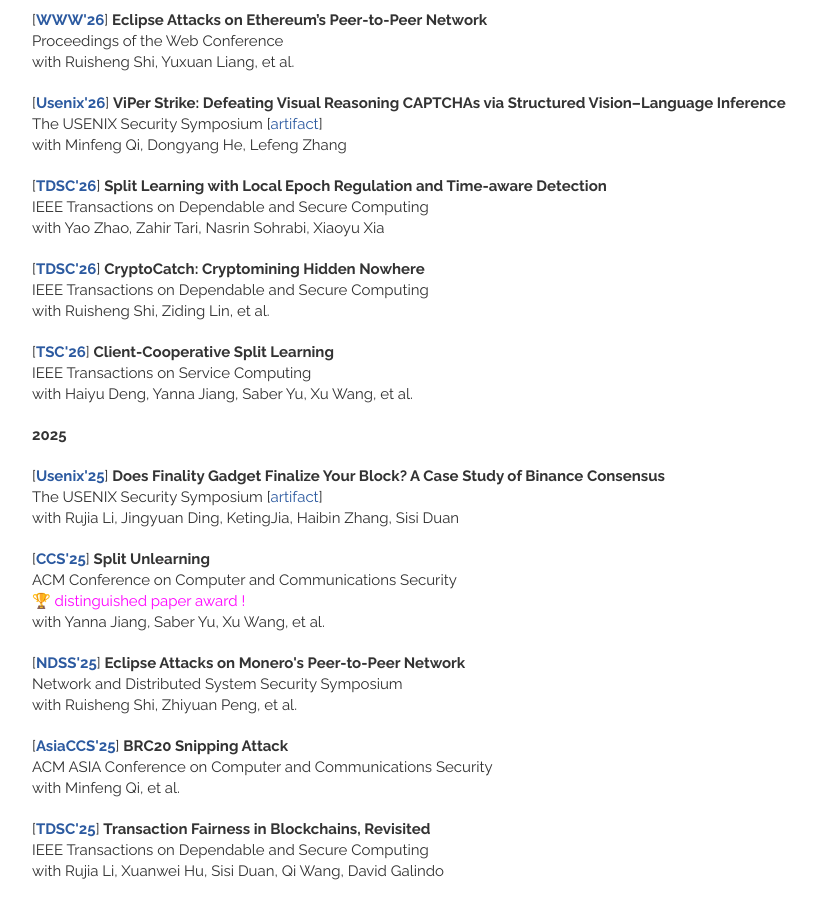
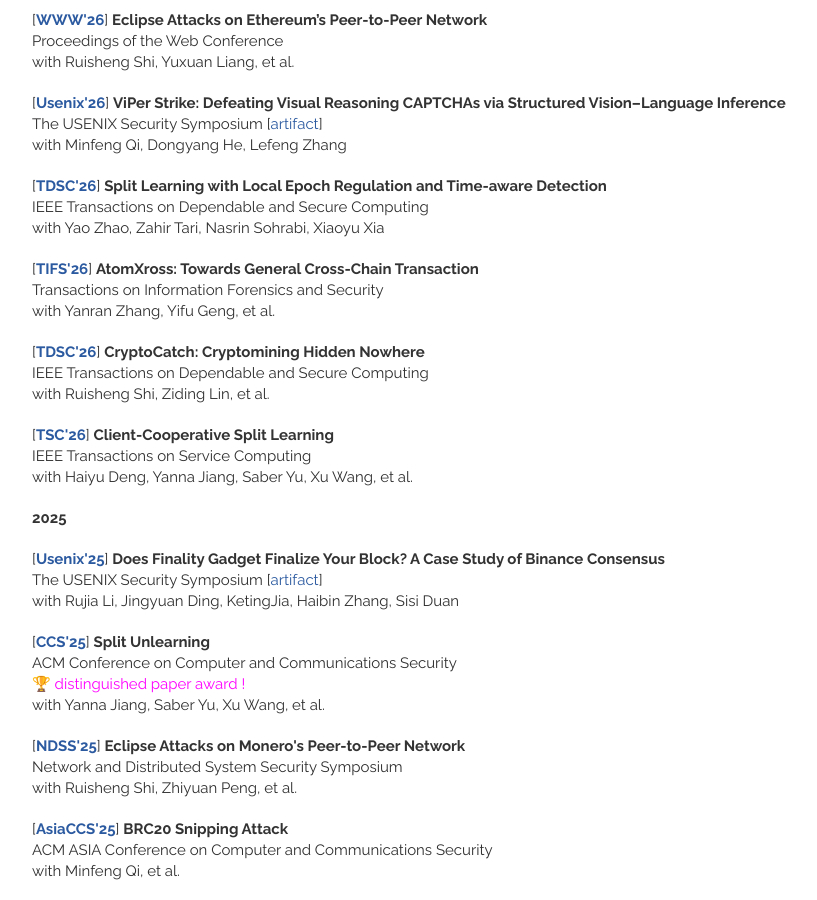
Before and after one commit to qinwang-git/qinwang-git.github.io, a Jekyll site: the page built from publications.html, in a window 1280 px wide and 900 px high, scrolled down 752 px. Shown: the whole window, without its empty margins (148-965 px from the left). Built offline with Jekyll 4.4.1, drawn with Linux system fonts in a browser that asks for light colours; nearby versions of some CDN libraries.

Commit message:
Update publications.html

```diff
--- a/_includes/publications.html
+++ b/_includes/publications.html
@@ -104,7 +104,14 @@
         </header>
     </article>
 
-
+        <article>
+        <header>
+          [<strong><a href = "" target="_blank">TIFS'26</a></strong>]
+               <strong>AtomXross: Towards General Cross-Chain Transaction </strong>
+            <br> Transactions on Information Forensics and Security
+            <br> with Yanran Zhang, Yifu Geng, et al.
+        </header>
+    </article>
 
     <article>
         <header>
```
